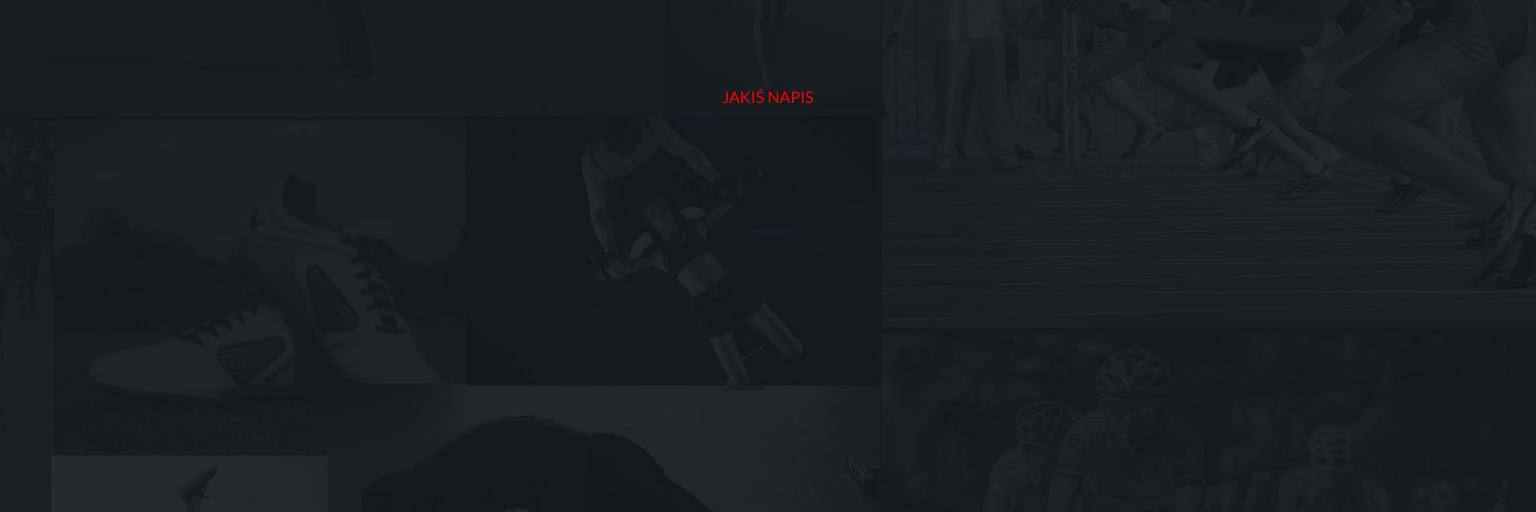
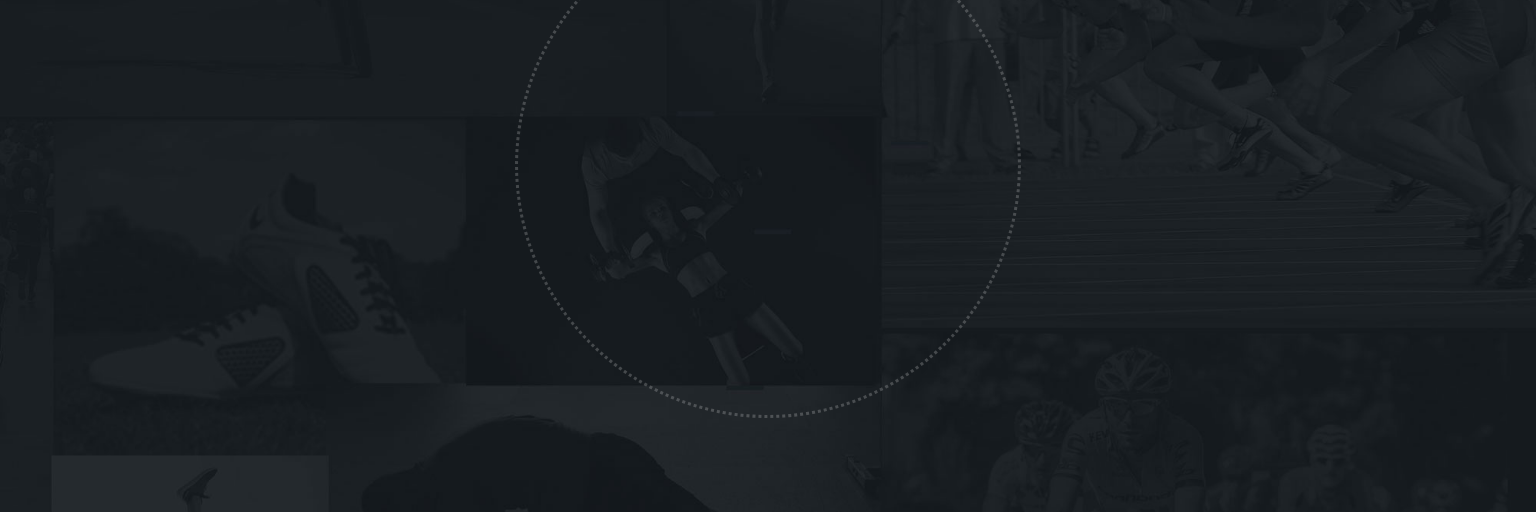
Before and after one commit to woyteka/szp_v4, a plain HTML site: page index.html in a window 1536 px wide. Shown: the part 288-800 px from the top of the page. Drawn offline with Linux system fonts and the light colour scheme.

Commit message:
szkielet02

```diff
--- a/index.html
+++ b/index.html
@@ -22,7 +22,7 @@
             <img src="img/facebook_logo.svg" class="header-logo-facebook-img"></a>
 
                 </div>
-
+	    <div class="container-big-circle"></div>
 	    <div class="container">
 
 	    </div>
--- a/style.css
+++ b/style.css
@@ -109,9 +109,28 @@ body a
     flex-direction: column;
     justify-content: center;
     width:80%;
-    border:var(--ramka);
+    border:var(--ramkaa);
+
+}
+
+
+.container-big-circle
+{
+
+  border:dotted white;
+    border-radius: 50%;
+    width: 500px;
     height: 500px;
+    position: absolute;
+    top:15%;
+    opacity:0.2;
+
+
+
 }
+
+
+
 
 
 /*==========================================*/
@@ -139,9 +158,9 @@ body a
 /*==========================================*/
 
 
-/*==========================================*/
-/*==============RESPONSYWNOSC===============*/
-/*=================480px====================*/
+/*==============================================================*/
+/*==================================RESPONSYWNOSC===============*/
+/*=============================poniżej 480px====================*/
 
 
 /*==========================================*/
@@ -238,9 +257,9 @@ body a
 /*==========================================*/
 
 
-/*==========================================*/
-/*==============RESPONSYWNOSC===============*/
-/*=================1024px====================*/
+/*==============================================================*/
+/*==================================RESPONSYWNOSC===============*/
+/*============================poniżej 1024px====================*/
 
 
 /*==========================================*/
@@ -255,7 +274,7 @@ body a
     }
 
 
-      .header
+    .header
     {
         width:99%;
 
@@ -274,3 +293,74 @@ body a
 
 
 }
+
+
+
+/*==========================================*/
+
+
+/*===============================================================*/
+/*==============================RESPONSYWNOSC====================*/
+/*=============================powyżej 1377px====================*/
+
+
+/*==========================================*/
+
+
+@media all and (min-width:1378px)
+{
+
+
+
+/*==========================================*/
+/*================= HEADER =================*/
+/*==========================================*/
+
+ .header
+{
+
+    margin-top:6.5em;
+
+}
+
+
+/*==========================================*/
+/*=============== CONTAINER ================*/
+/*==========================================*/
+
+
+
+   .container
+    {
+        width:80%;
+        border:var(--ramkaa);
+    }
+
+
+
+
+
+
+
+
+
+
+ .container-big-circle
+{
+
+  border:dotted white;
+    border-radius: 50%;
+    width: 500px;
+    height: 500px;
+    position: absolute;
+    top:25%;
+    opacity:0.2;
+
+
+
+}
+
+
+
+
+}
```
